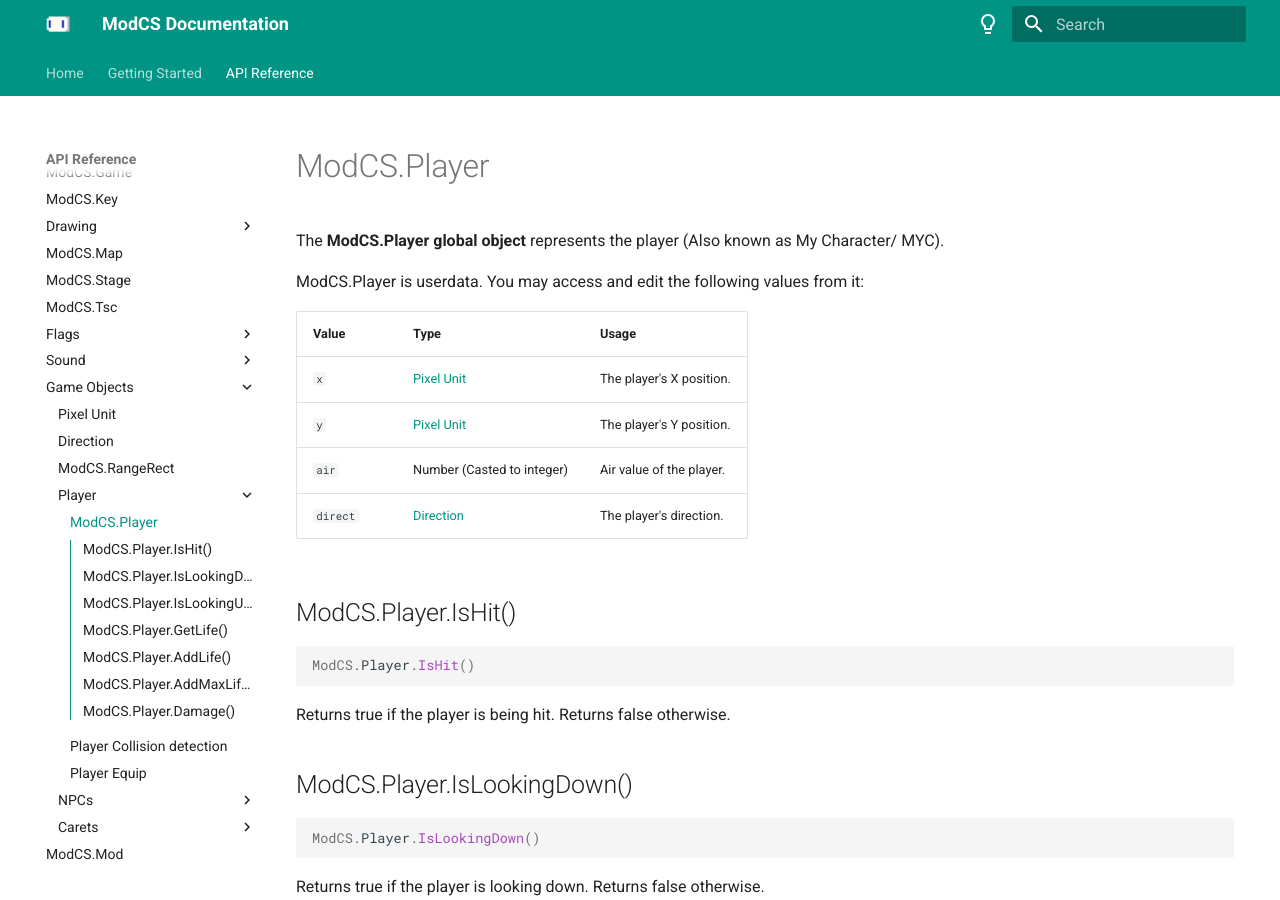
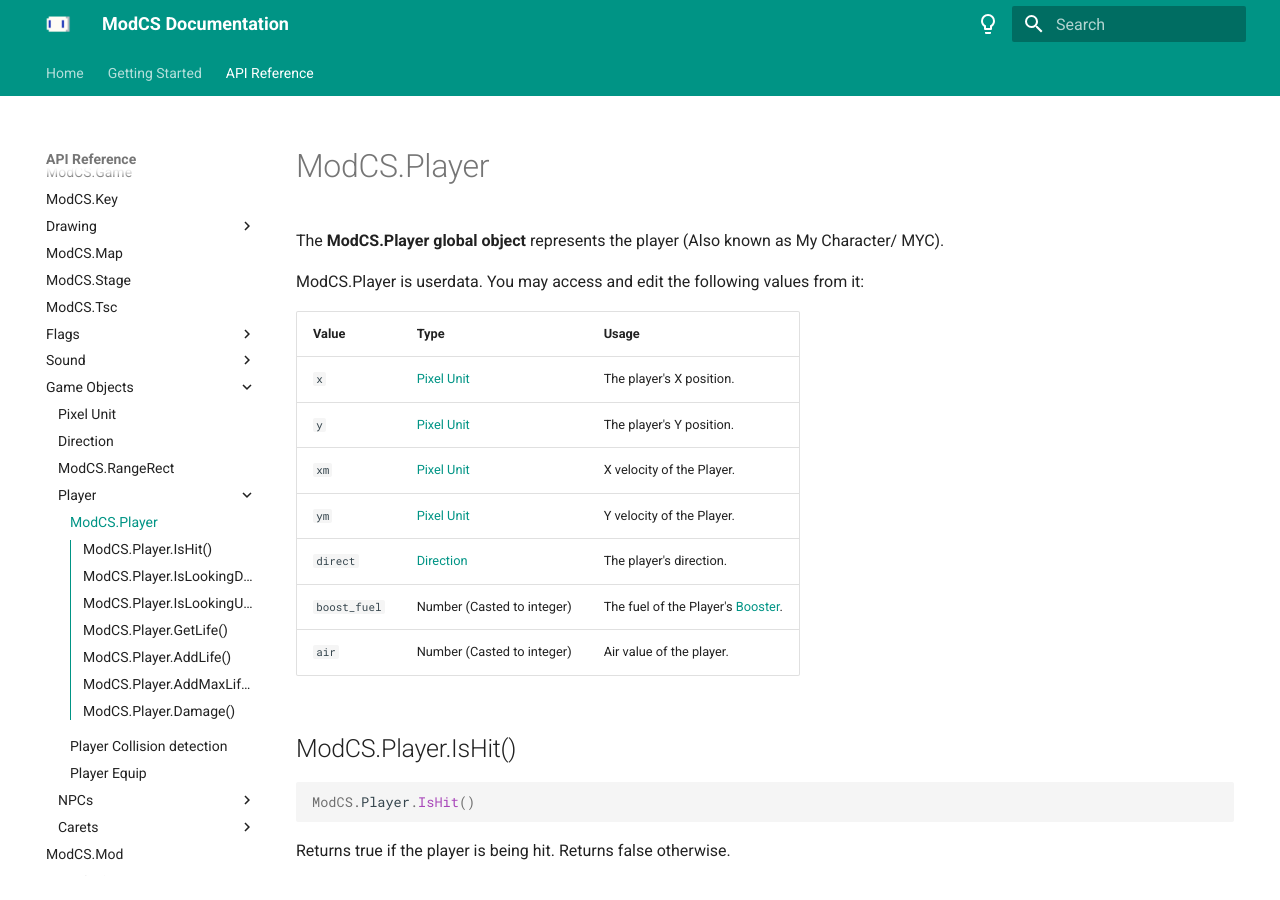
Before and after one commit to modcavestory/modcavestory.github.io, an MkDocs documentation site: the page built from docs/api/objects/player.md, in a window 1280 px wide and 900 px high. Built offline with MkDocs 1.6.1 and Material for MkDocs 9.7.7, drawn with Linux system fonts in a browser that asks for light colours.

Commit message:
forgot this

```diff
--- a/docs/api/objects/player.md
+++ b/docs/api/objects/player.md
@@ -4,12 +4,15 @@ The **ModCS.Player global object** represents the player (Also known as My Chara
 
 ModCS.Player is userdata. You may access and edit the following values from it:
 
-| Value    | Type                                 | Usage                    |
-| -------- | ------------------------------------ | ------------------------ |
-| `x`      | [Pixel Unit](/api/objects/pixel/)    | The player's X position. |
-| `y`      | [Pixel Unit](/api/objects/pixel/)    | The player's Y position. |
-| `air`    | Number (Casted to integer)           | Air value of the player. |
-| `direct` | [Direction](/api/objects/direction/) | The player's direction.  |
+| Value        | Type                                 | Usage                                                        |
+| ------------ | ------------------------------------ | ------------------------------------------------------------ |
+| `x`          | [Pixel Unit](/api/objects/pixel/)    | The player's X position.                                     |
+| `y`          | [Pixel Unit](/api/objects/pixel/)    | The player's Y position.                                     |
+| `xm`         | [Pixel Unit](/api/objects/pixel/)    | X velocity of the Player.                                    |
+| `ym`         | [Pixel Unit](/api/objects/pixel/)    | Y velocity of the Player.                                    |
+| `direct`     | [Direction](/api/objects/direction/) | The player's direction.                                      |
+| `boost_fuel` | Number (Casted to integer)           | The fuel of the Player's [Booster](/api/objects/player/equip/). |
+| `air`        | Number (Casted to integer)           | Air value of the player.                                     |
 
 ## ModCS.Player.IsHit()
 
```
